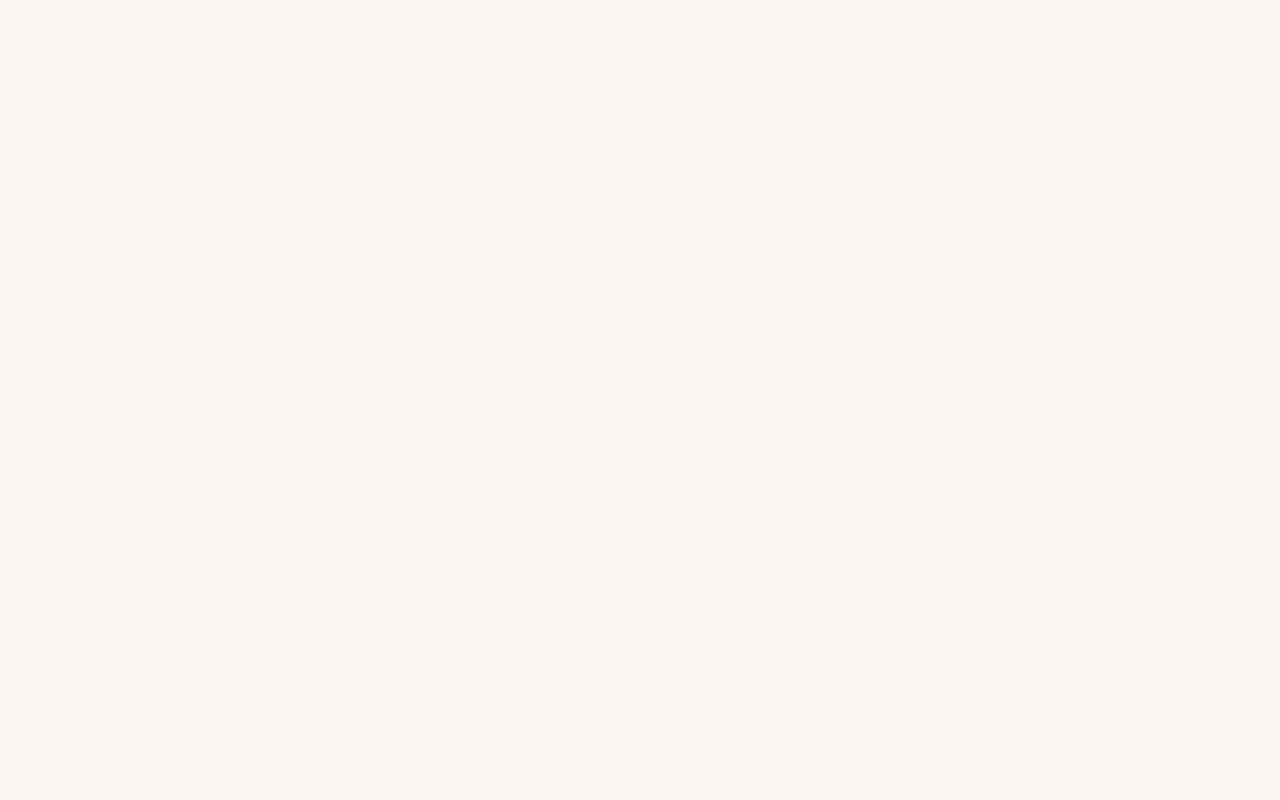
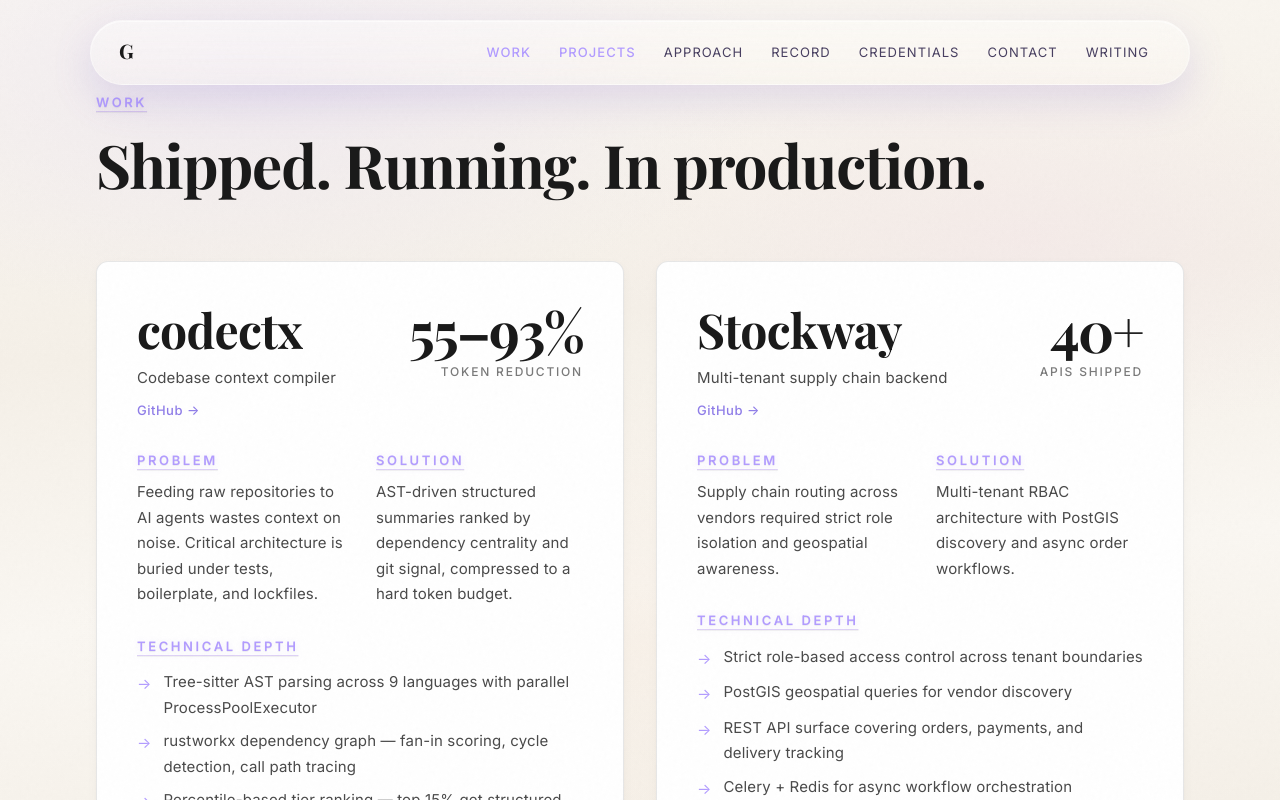
Before and after one commit to hey-granth/granth, a React (Vite) app: page /projects in a window 1280 px wide. Before the commit this address had no page. Shown: the top 800 px of the page. Built offline with nearby package versions, Linux system fonts and the light colour scheme; a web font is replaced by a local one.

Commit message:
update: add codectx to the projects and make a separate page for projects

```diff
--- a/src/App.jsx
+++ b/src/App.jsx
@@ -1,5 +1,5 @@
 import { BrowserRouter as Router, Routes, Route } from 'react-router-dom';
-import { Home, Blog, BlogPost } from './pages';
+import { Home, Blog, BlogPost, ProjectsPage } from './pages';
 import './index.css';
 
 function App() {
@@ -7,6 +7,7 @@
     <Router>
       <Routes>
         <Route path="/" element={<Home />} />
+        <Route path="/projects" element={<ProjectsPage />} />
         <Route path="/blog" element={<Blog />} />
         <Route path="/blog/:slug" element={<BlogPost />} />
       </Routes>
--- a/src/components/layout/Navbar.jsx
+++ b/src/components/layout/Navbar.jsx
@@ -167,7 +167,10 @@
                         <div className="hidden md:flex items-center gap-1">
                             {navLinks.map((link) => {
                                 const sectionId = link.href.replace('#', '');
-                                const isActive = link.external ? location.pathname.startsWith('/blog') : activeSection === sectionId;
+                                const isActive = link.external
+                                    ? (link.href === '/blog' && location.pathname.startsWith('/blog')) ||
+                                    (link.href === '/projects' && location.pathname === '/projects')
+                                    : activeSection === sectionId;
 
                                 const commonClasses = `px-3 py-2 text-sm tracking-wider transition-colors duration-200 ${isActive ? 'text-plum font-medium' : ''
                                     }`;
@@ -279,7 +282,8 @@
                             {navLinks.map((link) => {
                                 const sectionId = link.href.replace('#', '');
                                 const isActive = link.external
-                                    ? location.pathname.startsWith('/blog')
+                                    ? (link.href === '/blog' && location.pathname.startsWith('/blog')) ||
+                                    (link.href === '/projects' && location.pathname === '/projects')
                                     : activeSection === sectionId;
 
                                 const itemStyle = {
--- a/src/components/sections/Contact.jsx
+++ b/src/components/sections/Contact.jsx
@@ -131,7 +131,8 @@
                     </a>
                     <a
                         href={personalInfo.resume}
-                        download="Granth_Agarwal_Resume.pdf"
+                        target="_blank"
+                        rel="noopener noreferrer"
                         className="contact-btn"
                     >
                         {icons.download}
--- a/src/data/content.js
+++ b/src/data/content.js
@@ -7,7 +7,7 @@
     github: "https://github.com/hey-granth",
     linkedin: "https://linkedin.com/in/granth-agarwal",
     twitter: "https://x.com/heygranth",
-    resume: "/resume.pdf",
+    resume: "https://drive.google.com/file/d/1f9UI9PytDrNbUJp5ZuBRF00sSTy-La7S/view?usp=sharing",
 };
 
 // Hero
@@ -27,6 +27,24 @@
 
 // Projects — context, constraint, decision, result
 export const projects = [
+    {
+        name: "codectx",
+        tagline: "Codebase context compiler",
+        problem: "Feeding raw repositories to AI agents wastes context on noise. Critical architecture is buried under tests, boilerplate, and lockfiles.",
+        solution: "AST-driven structured summaries ranked by dependency centrality and git signal, compressed to a hard token budget.",
+        depth: [
+            "Tree-sitter AST parsing across 9 languages with parallel ProcessPoolExecutor",
+            "rustworkx dependency graph — fan-in scoring, cycle detection, call path tracing",
+            "Percentile-based tier ranking — top 15% get structured summaries, rest get signatures or one-liners",
+        ],
+        metrics: {
+            value: "55–93%",
+            label: "token reduction",
+        },
+        stack: ["Python", "tree-sitter", "rustworkx", "tiktoken", "lancedb"],
+        ownership: "Designed, built, and maintained. Open source, MIT licensed.",
+        github: "https://github.com/hey-granth/codectx",
+    },
     {
         name: "Stockway",
         tagline: "Multi-tenant supply chain backend",
@@ -202,6 +220,7 @@
 // Navigation
 export const navLinks = [
     { name: "Work", href: "#work" },
+    { name: "Projects", href: "/projects", external: true },
     { name: "Approach", href: "#philosophy" },
     { name: "Record", href: "#eras" },
     { name: "Credentials", href: "#credentials" },
--- a/src/pages/Home.jsx
+++ b/src/pages/Home.jsx
@@ -2,7 +2,6 @@
 import {
     Hero,
     ContentGrid,
-    Projects,
     Philosophy,
     Experience,
     Proof,
@@ -18,7 +17,6 @@
             <main className="relative z-10">
                 <Hero />
                 <ContentGrid />
-                <Projects />
                 <Philosophy />
                 <Experience />
                 <Proof />
--- /dev/null
+++ b/src/pages/ProjectsPage.jsx
@@ -0,0 +1,18 @@
+import { Navbar, Footer } from '../components/layout';
+import { Projects } from '../components/sections';
+import BackgroundDepth from '../components/BackgroundDepth';
+
+const ProjectsPage = () => {
+    return (
+        <>
+            <BackgroundDepth />
+            <Navbar />
+            <main className="relative z-10">
+                <Projects />
+            </main>
+            <Footer />
+        </>
+    );
+};
+
+export default ProjectsPage;
--- a/src/pages/index.js
+++ b/src/pages/index.js
@@ -1,3 +1,4 @@
 export { default as Home } from './Home';
 export { default as Blog } from './Blog';
 export { default as BlogPost } from './BlogPost';
+export { default as ProjectsPage } from './ProjectsPage';
```
Also changed, not shown: 2 other files (tests, documents, lock files or other folders).
